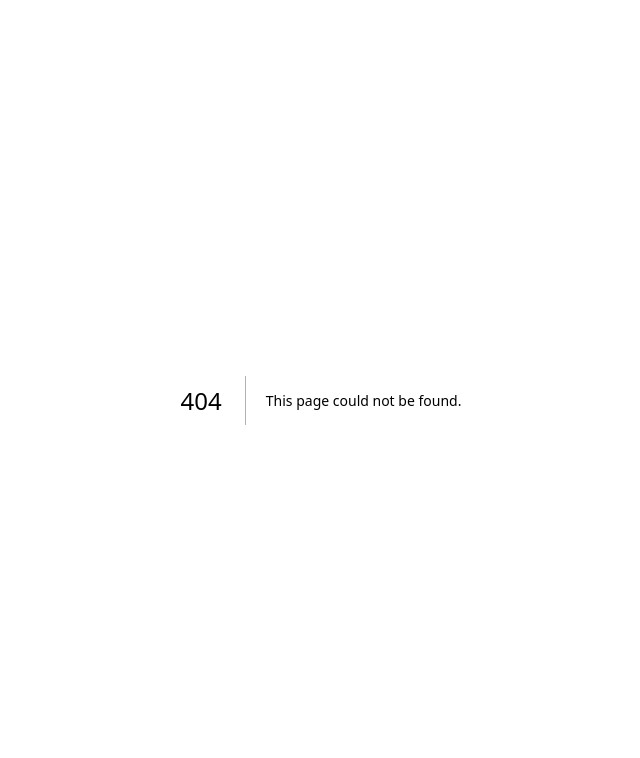
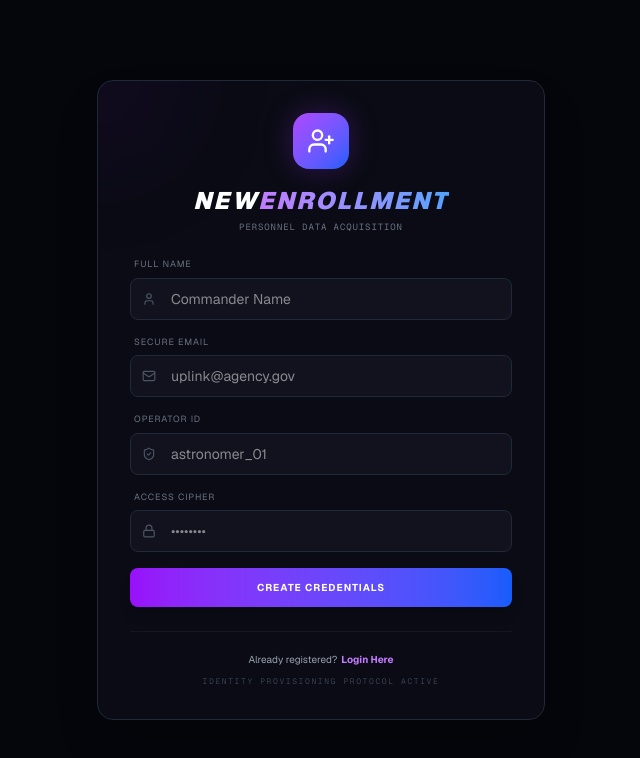
Before and after one commit to sakti743/cosmic-watch, a Next.js app in the folder frontend/: page /register in a window 1280 px wide. Before the commit this address had no page. Shown: the top 758 px of the page, without its empty margins (319-959 px from the left). Built offline with nearby package versions, Linux system fonts and the light colour scheme.

Commit message:
login page completed

```diff
--- a/frontend/app/login/page.tsx
+++ b/frontend/app/login/page.tsx
@@ -1,7 +1,8 @@
-"use client"; // Required for App Router hooks
+"use client";
 import React, { useState } from 'react';
 import { Telescope } from 'lucide-react';
 import { useRouter } from 'next/navigation';
+import Link from 'next/link'; // Standard Next.js navigation
 import axios from 'axios';
 
 const LoginPage = () => {
@@ -13,16 +14,12 @@ const LoginPage = () => {
   const handleLogin = async (e) => {
     e.preventDefault();
     try {
-      // Connect to your backend running on 5001
       const response = await axios.post('http://localhost:5001/api/auth/login', {
         username,
         password
       });
 
-      // Save the JWT token for secure NASA data access
       localStorage.setItem('token', response.data.token);
-
-      // Redirect to the Dashboard after success
       router.push('/dashboard');
     } catch (err) {
       setError(err.response?.data?.message || 'Access Denied: Invalid Credentials');
@@ -33,7 +30,6 @@ const LoginPage = () => {
     <div className="min-h-screen flex items-center justify-center bg-[#05060b] text-gray-300 font-sans px-4">
       <div className="w-full max-w-md p-8 bg-[#0a0b14] rounded-2xl border border-gray-800 shadow-2xl relative overflow-hidden">
 
-        {/* Visual Flair: Glow background */}
         <div className="absolute top-0 right-0 w-32 h-32 bg-blue-600/10 blur-3xl rounded-full -mr-16 -mt-16"></div>
 
         <div className="flex flex-col items-center mb-8 relative">
@@ -78,9 +74,19 @@ const LoginPage = () => {
           </button>
         </form>
 
-        <div className="mt-8 pt-6 border-t border-gray-900 text-center">
-          <p className="text-[9px] text-gray-600 font-mono uppercase">Secure AES-256 Encrypted Connection</p>
+        {/* --- ADDED SECTION START --- */}
+        <div className="mt-8 pt-6 border-t border-gray-900 text-center space-y-3">
+          <p className="text-xs text-gray-400">
+            Don't have an account?
+            <Link href="/register" className="text-blue-400 hover:text-purple-400 ml-1 font-bold transition-colors">
+               Register
+            </Link>
+          </p>
+          <p className="text-[9px] text-gray-600 font-mono uppercase tracking-widest">
+            Secure AES-256 Encrypted Connection
+          </p>
         </div>
+        {/* --- ADDED SECTION END --- */}
       </div>
     </div>
   );
--- /dev/null
+++ b/frontend/app/register/page.js
@@ -0,0 +1,152 @@
+"use client";
+import React, { useState } from 'react';
+import { UserPlus, Mail, User, ShieldCheck, Lock } from 'lucide-react';
+import { useRouter } from 'next/navigation';
+import Link from 'next/link';
+import axios from 'axios';
+
+const RegisterPage = () => {
+  const [formData, setFormData] = useState({
+    name: '',
+    email: '',
+    username: '',
+    password: ''
+  });
+  const [message, setMessage] = useState('');
+  const [error, setError] = useState('');
+  const router = useRouter();
+
+  const handleChange = (e) => {
+    setFormData({ ...formData, [e.target.name]: e.target.value });
+  };
+
+  const handleRegister = async (e) => {
+    e.preventDefault();
+    setError('');
+    setMessage('');
+
+    try {
+      // Connect to your backend enrollment endpoint
+      await axios.post('http://localhost:5001/api/auth/register', formData);
+
+      setMessage('IDENTITY VERIFIED. REDIRECTING TO UPLINK...');
+
+      setTimeout(() => {
+        router.push('/login');
+      }, 2000);
+
+    } catch (err) {
+      setError(err.response?.data?.message || 'ENROLLMENT FAILED. CHECK SYSTEM LOGS.');
+    }
+  };
+
+  return (
+    <div className="min-h-screen flex items-center justify-center bg-[#05060b] text-gray-300 font-sans px-4 py-10">
+      <div className="w-full max-w-md p-8 bg-[#0a0b14] rounded-2xl border border-gray-800 shadow-2xl relative overflow-hidden">
+
+        {/* Visual Flair: Purple Glow */}
+        <div className="absolute top-0 left-0 w-32 h-32 bg-purple-600/10 blur-3xl rounded-full -ml-16 -mt-16"></div>
+
+        <div className="flex flex-col items-center mb-6 relative">
+          <div className="w-14 h-14 bg-gradient-to-br from-purple-500 to-blue-600 rounded-2xl flex items-center justify-center mb-4 shadow-[0_0_30px_rgba(147,51,234,0.3)]">
+            <UserPlus size={28} className="text-white" />
+          </div>
+          <h1 className="text-2xl font-black tracking-widest text-white mb-1 italic text-center">
+            NEW<span className="text-purple-500 text-transparent bg-clip-text bg-gradient-to-r from-purple-400 to-blue-400">ENROLLMENT</span>
+          </h1>
+          <p className="text-[9px] text-gray-500 uppercase tracking-widest font-mono text-center">Personnel Data Acquisition</p>
+        </div>
+
+        <form onSubmit={handleRegister} className="space-y-4">
+          {/* Full Name Field */}
+          <div>
+            <label className="block text-[9px] uppercase tracking-widest text-gray-500 mb-1.5 ml-1">Full Name</label>
+            <div className="relative">
+              <User className="absolute left-3 top-1/2 -translate-y-1/2 text-gray-600" size={14} />
+              <input
+                name="name"
+                type="text"
+                required
+                className="w-full bg-[#11121d] border border-gray-800 rounded-lg pl-10 pr-4 py-2.5 text-white focus:outline-none focus:border-purple-500 transition-all text-sm"
+                placeholder="Commander Name"
+                onChange={handleChange}
+              />
+            </div>
+          </div>
+
+          {/* Email Field */}
+          <div>
+            <label className="block text-[9px] uppercase tracking-widest text-gray-500 mb-1.5 ml-1">Secure Email</label>
+            <div className="relative">
+              <Mail className="absolute left-3 top-1/2 -translate-y-1/2 text-gray-600" size={14} />
+              <input
+                name="email"
+                type="email"
+                required
+                className="w-full bg-[#11121d] border border-gray-800 rounded-lg pl-10 pr-4 py-2.5 text-white focus:outline-none focus:border-purple-500 transition-all text-sm"
+                placeholder="uplink@agency.gov"
+                onChange={handleChange}
+              />
+            </div>
+          </div>
+
+          {/* Username Field */}
+          <div>
+            <label className="block text-[9px] uppercase tracking-widest text-gray-500 mb-1.5 ml-1">Operator ID</label>
+            <div className="relative">
+              <ShieldCheck className="absolute left-3 top-1/2 -translate-y-1/2 text-gray-600" size={14} />
+              <input
+                name="username"
+                type="text"
+                required
+                className="w-full bg-[#11121d] border border-gray-800 rounded-lg pl-10 pr-4 py-2.5 text-white focus:outline-none focus:border-purple-500 transition-all text-sm"
+                placeholder="astronomer_01"
+                onChange={handleChange}
+              />
+            </div>
+          </div>
+
+          {/* Password Field */}
+          <div>
+            <label className="block text-[9px] uppercase tracking-widest text-gray-500 mb-1.5 ml-1">Access Cipher</label>
+            <div className="relative">
+              <Lock className="absolute left-3 top-1/2 -translate-y-1/2 text-gray-600" size={14} />
+              <input
+                name="password"
+                type="password"
+                required
+                className="w-full bg-[#11121d] border border-gray-800 rounded-lg pl-10 pr-4 py-2.5 text-white focus:outline-none focus:border-purple-500 transition-all text-sm"
+                placeholder="••••••••"
+                onChange={handleChange}
+              />
+            </div>
+          </div>
+
+          {error && <p className="text-red-500 text-[9px] text-center font-mono animate-pulse uppercase">{error}</p>}
+          {message && <p className="text-green-500 text-[9px] text-center font-mono uppercase">{message}</p>}
+
+          <button
+            type="submit"
+            className="w-full py-3 px-4 bg-gradient-to-r from-purple-600 to-blue-600 hover:from-purple-500 hover:to-blue-500 text-white font-bold rounded-lg shadow-lg transition-all transform active:scale-95 uppercase tracking-widest text-[10px]"
+          >
+            Create Credentials
+          </button>
+        </form>
+
+        <div className="mt-6 pt-5 border-t border-gray-900 text-center space-y-2">
+          <p className="text-[10px] text-gray-400">
+            Already registered?
+            <Link href="/login" className="text-purple-400 hover:text-blue-400 ml-1 font-bold transition-colors">
+               Login Here
+            </Link>
+          </p>
+          <p className="text-[8px] text-gray-700 font-mono uppercase tracking-[0.2em] text-center">
+            Identity Provisioning Protocol Active
+          </p>
+        </div>
+      </div>
+    </div>
+  );
+};
+
+export default RegisterPage;
```
